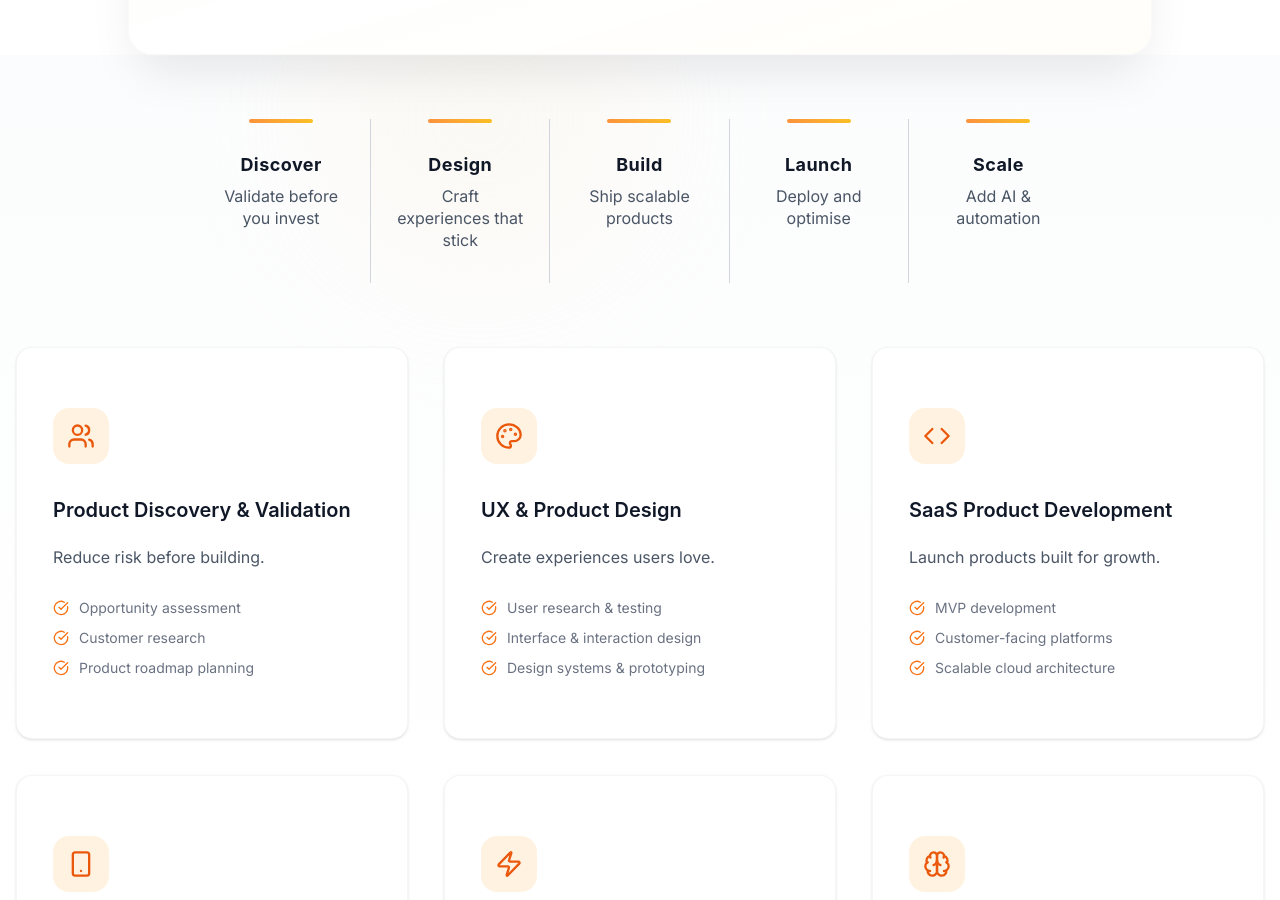
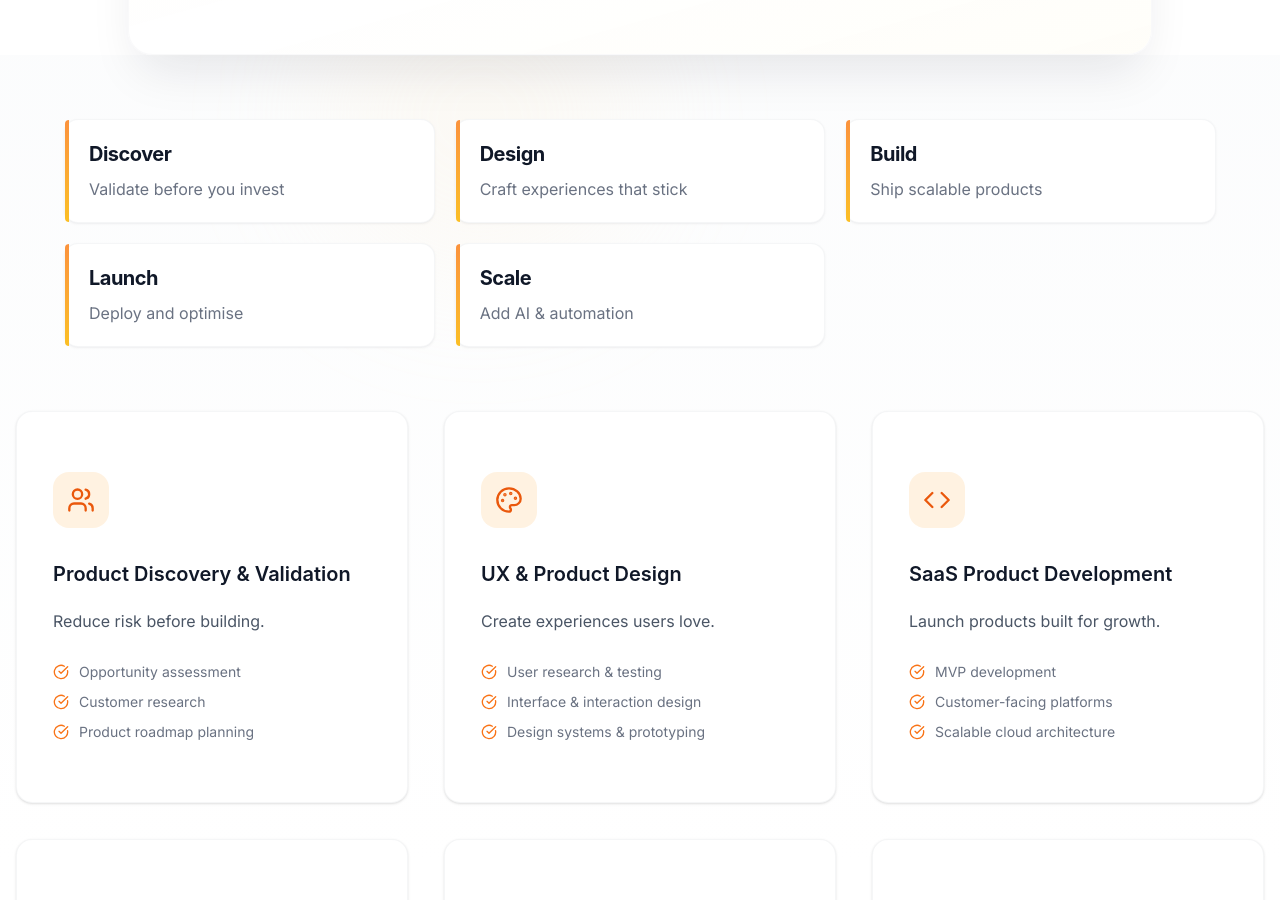
Before and after one commit to truespurtechnologies/TrueSpurWebsite_Redesigned, a Next.js app: page / in a window 1280 px wide. Shown: the part 1026-1926 px from the top of the page. Built offline with nearby package versions, Linux system fonts and the light colour scheme.

Commit message:
Service sectoin final refinement

```diff
--- a/app/page.tsx
+++ b/app/page.tsx
@@ -686,7 +686,7 @@ export default function HomePage() {
             transition={{ duration: 0.5, ease: "easeOut" }}
             viewport={{ once: true, amount: 0.4 }}
           >
-            <div className="grid grid-cols-1 sm:grid-cols-2 md:grid-cols-5 gap-0 max-w-4xl mx-auto">
+            <div className="grid grid-cols-1 md:grid-cols-2 lg:grid-cols-3 gap-5 max-w-6xl mx-auto">
               {[
                 { title: "Discover", desc: "Validate before you invest" },
                 { title: "Design", desc: "Craft experiences that stick" },
@@ -696,15 +696,15 @@ export default function HomePage() {
               ].map((item, i) => (
                 <motion.div
                   key={item.title}
-                  className={`relative text-center px-6 py-6 md:py-8 ${i < 4 ? "md:border-r md:border-gray-300" : ""}`}
+                  className="relative group pl-6 pr-6 py-5 bg-white rounded-xl border border-gray-100/80 shadow-sm shadow-gray-900/5 hover:border-orange-200/60 hover:bg-gray-50/30 transition-all duration-300 hover:shadow-md hover:shadow-orange-100/20"
                   initial={{ opacity: 0, y: 16 }}
                   whileInView={{ opacity: 1, y: 0 }}
                   transition={{ duration: 0.35, delay: 0.06 * i, ease: "easeOut" }}
                   viewport={{ once: true, amount: 0.5 }}
                 >
-                  <div className="absolute top-0 left-1/2 -translate-x-1/2 w-16 h-1 rounded-full bg-gradient-to-r from-orange-400 to-amber-400" />
-                  <h4 className="font-heading text-base lg:text-lg font-bold text-gray-900 mb-1.5 tracking-wide">{item.title}</h4>
-                  <p className="text-sm lg:text-base text-gray-600 leading-snug">{item.desc}</p>
+                  <div className="absolute left-0 top-0 bottom-0 w-1 bg-gradient-to-b from-orange-400 to-amber-400 rounded-l-xl group-hover:w-1.5 transition-all duration-300" />
+                  <h4 className="font-heading text-lg lg:text-xl font-bold text-gray-900 mb-2 tracking-tight">{item.title}</h4>
+                  <p className="text-sm lg:text-base text-gray-500 leading-relaxed">{item.desc}</p>
                 </motion.div>
               ))}
             </div>
```
Also changed, not shown: 2 other files (tests, documents, lock files or other folders).
